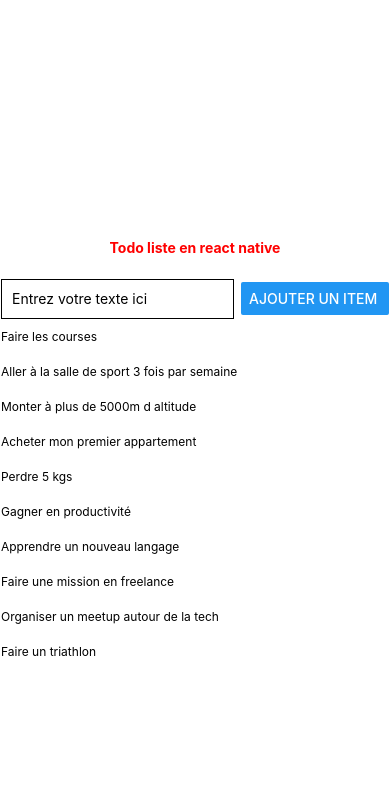
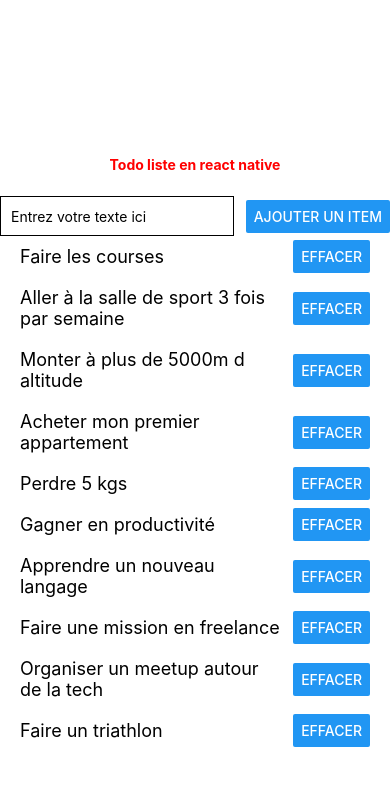
Before and after one commit to Tarek-69/React-Native, a React Native app: screen / in a window 390 px wide. Shown: the top 786 px of the page. Built offline with nearby package versions, Linux system fonts and the light colour scheme.

Commit message:
Ajoute des fonctions add et delete element todo list

```diff
--- a/App.js
+++ b/App.js
@@ -1,21 +1,17 @@
-import React from "react";
-import { StatusBar } from "expo-status-bar";
+import React, { useState } from "react";
 import {
   StyleSheet,
   Button,
   SafeAreaView,
   Text,
   TextInput,
-  TextInputComponent,
   View,
   FlatList,
 } from "react-native";
 
 export default function App() {
-  const [text, onChangeText] = React.useState("Text");
-  const [number, onChangeNumber] = React.useState("Number");
-
-  const sampleGoals = [
+  const [text, onChangeText] = useState("");
+  const [goals, setGoals] = useState([
     "Faire les courses",
     "Aller à la salle de sport 3 fois par semaine",
     "Monter à plus de 5000m d altitude",
@@ -26,7 +22,18 @@ export default function App() {
     "Faire une mission en freelance",
     "Organiser un meetup autour de la tech",
     "Faire un triathlon",
-  ];
+  ]);
+
+  const handleAddGoal = () => {
+    setGoals([...goals, text]);
+    onChangeText("");
+  };
+
+  const handleDeleteGoal = (index) => {
+    const newGoals = [...goals];
+    newGoals.splice(index, 1);
+    setGoals(newGoals);
+  };
 
   return (
     <View style={styles.container}>
@@ -37,25 +44,25 @@ export default function App() {
           <TextInput
             style={styles.input}
             placeholder="Entrez votre texte ici"
+            value={text}
+            onChangeText={onChangeText}
           />
 
-          <Button title="Ajouter un item " onPress={() => sampleGoals} />
+          <Button title="Ajouter un item" onPress={handleAddGoal} />
         </View>
 
         <FlatList
-          data={[
-            { key: "Faire les courses" },
-            { key: "Aller à la salle de sport 3 fois par semaine" },
-            { key: "Monter à plus de 5000m d altitude" },
-            { key: "Acheter mon premier appartement" },
-            { key: "Perdre 5 kgs" },
-            { key: "Gagner en productivité" },
-            { key: "Apprendre un nouveau langage" },
-            { key: "Faire une mission en freelance" },
-            { key: "Organiser un meetup autour de la tech" },
-            { key: "Faire un triathlon" },
-          ]}
-          renderItem={({ item }) => <Text style={styles.list}>{item.key}</Text>}
+          data={goals.map((goal, index) => ({ goal, index }))}
+          renderItem={({ item }) => (
+            <View style={styles.listItemContainer}>
+              <Text style={styles.listItem}>{item.goal}</Text>
+              <Button
+                title="Effacer"
+                onPress={() => handleDeleteGoal(item.index)}
+              />
+            </View>
+          )}
+          keyExtractor={(item) => item.index.toString()}
         />
       </SafeAreaView>
     </View>
@@ -88,10 +95,17 @@ const styles = StyleSheet.create({
     width: "60%",
     marginRight: 0,
   },
-
-  list: {
+  listItemContainer: {
+    flexDirection: "row",
+    justifyContent: "space-between",
+    alignItems: "center",
+    marginHorizontal: 20,
+  },
+  listItem: {
     marginLeft: 0,
-    fontSize: 12,
+    fontSize: 18,
     marginVertical: 10,
+    flex: 1,
+    marginRight: 10,
   },
 });
```
